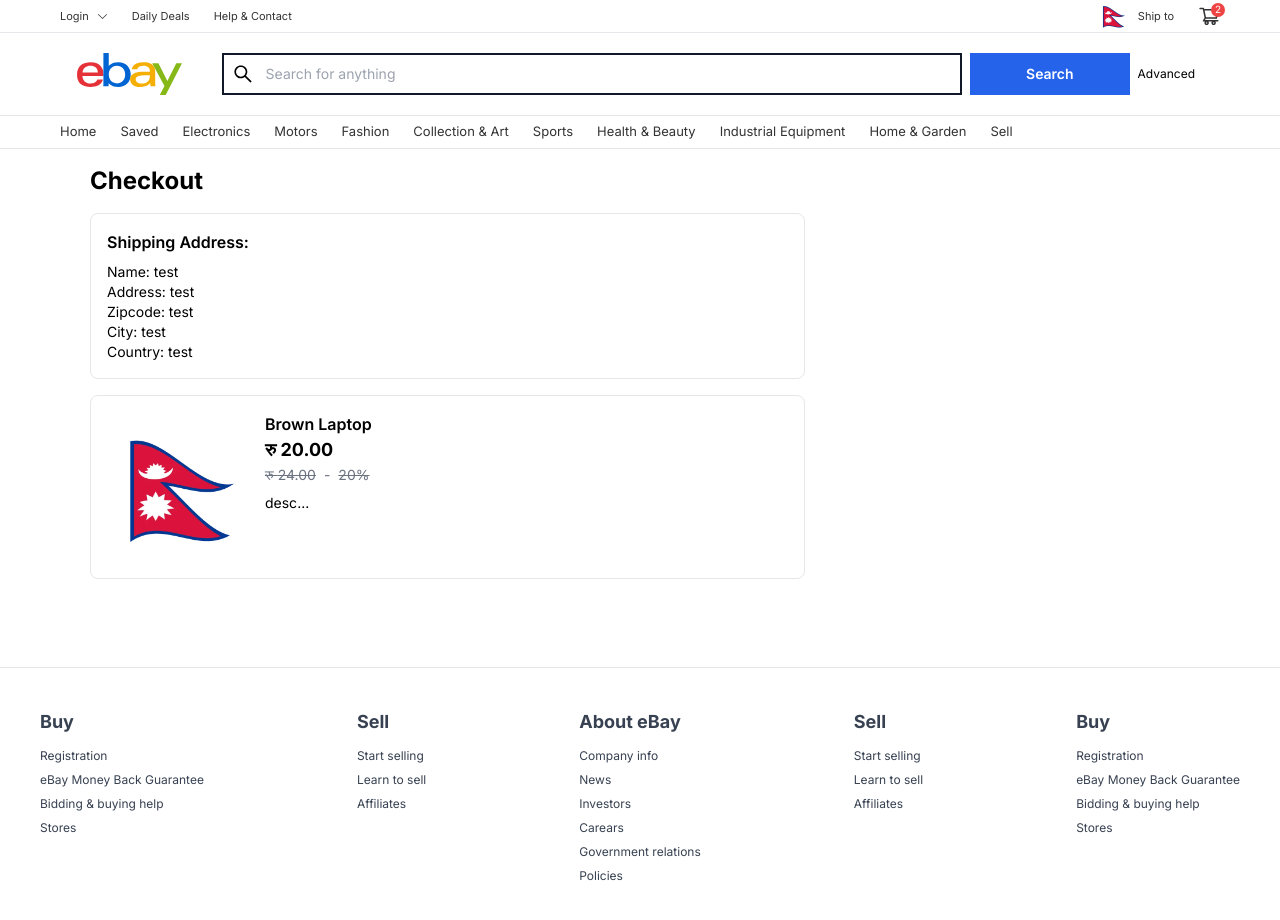
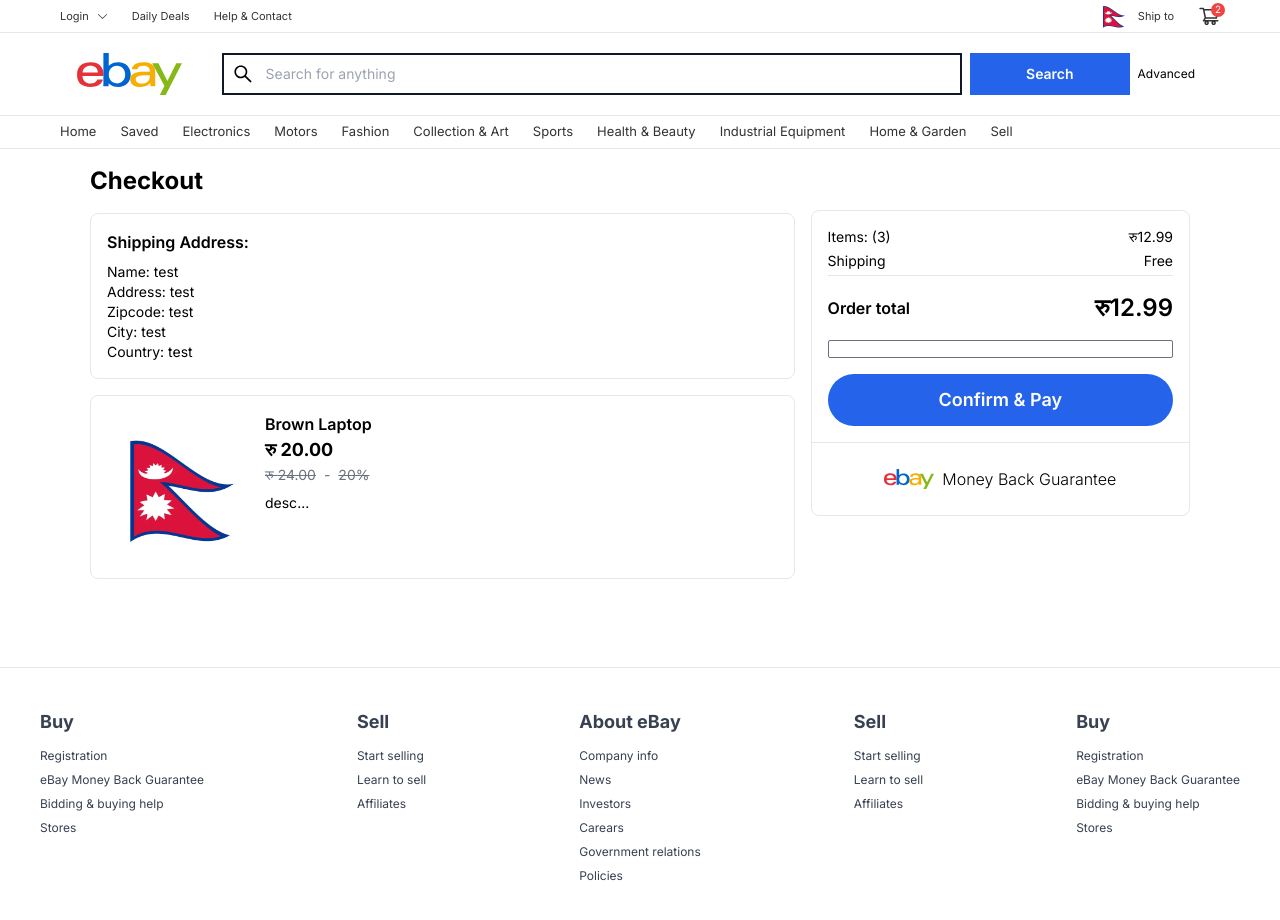
Before and after one commit to Binod69/ebay-clone, a Next.js app: page /checkout in a window 1280 px wide. Shown: the top 920 px of the page. Built offline with nearby package versions, Linux system fonts and the light colour scheme.

Commit message:
finished checkout

```diff
--- a/app/checkout/page.js
+++ b/app/checkout/page.js
@@ -1,5 +1,7 @@
+import Image from 'next/image';
 import CheckoutItems from '../Components/CheckoutItems/CheckoutItems';
 import nepal from '../../public/images/nepal.webp';
+import logo from '../../public/images/logo.svg';
 const page = () => {
   const product = {
     id: 1,
@@ -32,6 +34,47 @@
               <CheckoutItems key={product.id} product={product} />
             </div>
           </div>
+          <div
+            id="PlaceOrder"
+            className="relative -top-[6px] w-[35%] border rounded-lg"
+          >
+            <div className="p-4">
+              <div className="flex items-baseline justify-between text-sm mb-1">
+                <div>Items: (3)</div>
+                <div>रु‎12.99</div>
+              </div>
+              <div className="flex items-baseline justify-between text-sm mb-1">
+                <div>Shipping</div>
+                <div>Free</div>
+              </div>
+              <div className="border-t" />
+              <div className="flex items-center justify-between my-4">
+                <div className="font-semibold">Order total</div>
+                <div className="text-2xl font-semibold">रु‎12.99</div>
+              </div>
+              <form>
+                <div
+                  className="border border-gray-500 p-2 rounded-sm"
+                  id="card-element"
+                />
+                <p
+                  id="card-error"
+                  role="alert"
+                  className="text-red-700 text-center font-semibold relative top-2"
+                />
+                <button
+                  type="submit"
+                  className="mt-4 bg-blue-600 text-lg w-full text-white font-semibold p-3 rounded-full"
+                >
+                  Confirm & Pay
+                </button>
+              </form>
+            </div>
+            <div className="flex items-center p-4 justify-center gap-2 border-t">
+              <Image src={logo} alt="logo.svg" width={50} />
+              <div className="font-light mb-2 mt-2">Money Back Guarantee</div>
+            </div>
+          </div>
         </div>
       </div>
     </>
```
